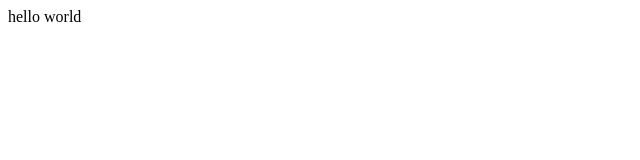
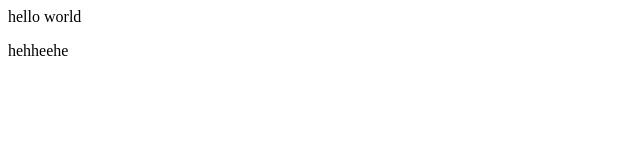
Before and after one commit to bhavya25-hub/bhavyalocal, a plain HTML site: page index.html in a window 1280 px wide. Shown: the full height of the page, 0-640 px from the left. Drawn offline with Linux system fonts and the light colour scheme.

Commit message:
add new featur

```diff
--- a/index.html
+++ b/index.html
@@ -1 +1,2 @@
 <p>hello world</p>
+<p>hehheehe</p>
```
